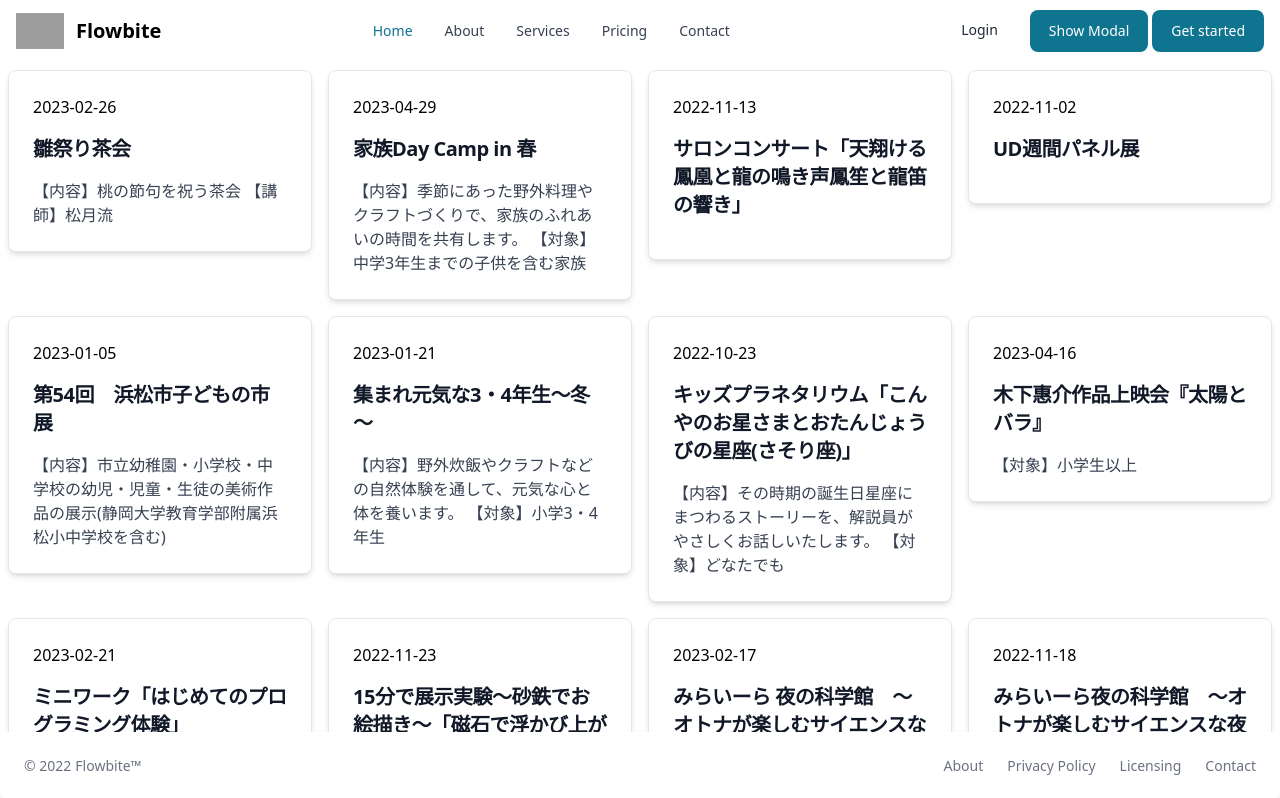
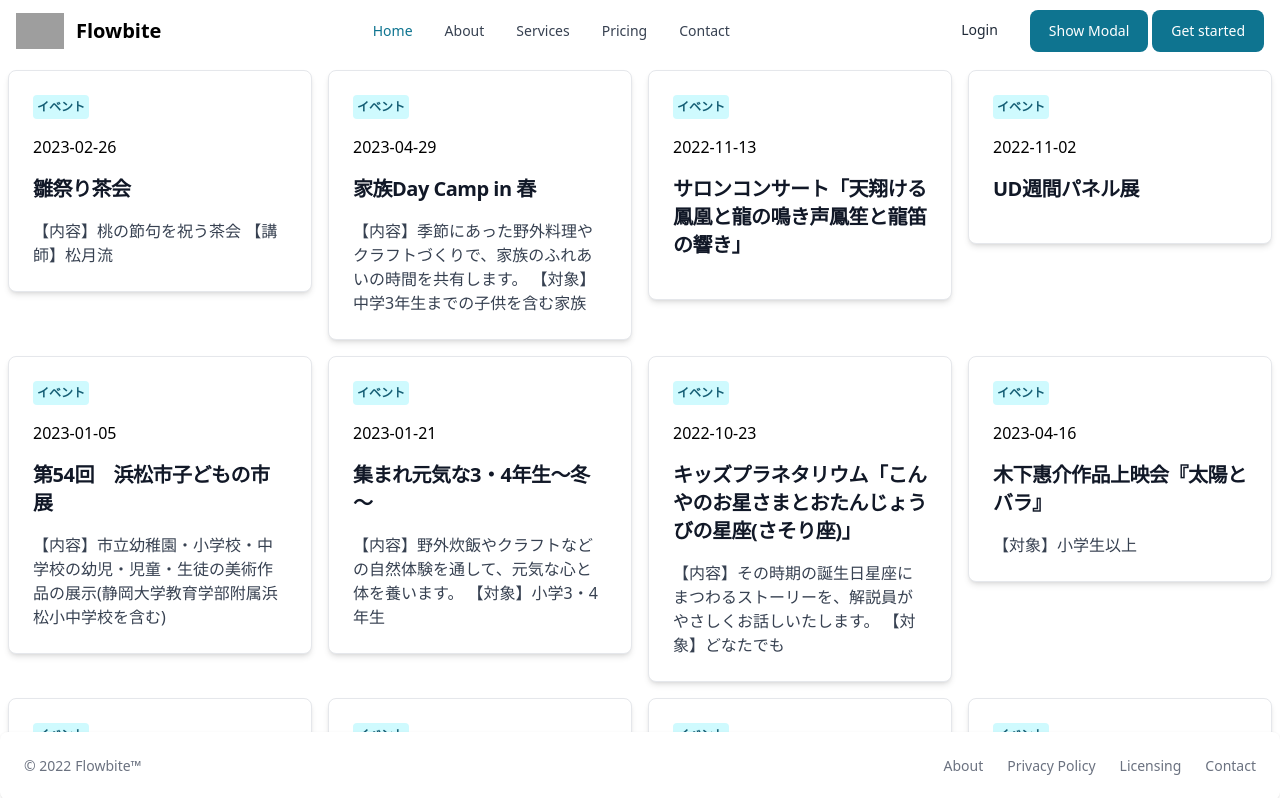
Before and after one commit to jacoyutorius/react-tailwind-flowbite, a React (Create React App) app: page / in a window 1280 px wide. Shown: the top 798 px of the page. Built offline with nearby package versions, Linux system fonts and the light colour scheme; grey boxes are pictures that could not be loaded.

Commit message:
Badgeを追加した

```diff
--- a/src/components/Card/CardComponent.tsx
+++ b/src/components/Card/CardComponent.tsx
@@ -1,16 +1,22 @@
-import { Card } from "flowbite-react"
+import { Card, Badge } from "flowbite-react"
 
 export type CardComponentProps = {
   eventName: string,
   description: string,
   startedOn: string,
-  url: string
+  url: string,
+  category: string
 }
 
 export const CardComponent = (props: CardComponentProps):JSX.Element => {
   return (
     <div className="max-w-none p-2">
       <Card href='' className="">
+        <div className="flex flex-wrap gap-2">
+          <Badge color="info">
+            { props.category }
+          </Badge>
+        </div>
         <p>{ props.startedOn }</p>
         <h5 className="text-xl font-bold tracking-tight text-gray-900 dark:text-white">
           { props.eventName }
--- a/src/components/CardList/CardListComponent.tsx
+++ b/src/components/CardList/CardListComponent.tsx
@@ -1182,6 +1182,7 @@ const data = [
 export const CardListComponent = (): JSX.Element => {
   const cards = data.map((v, i) => {
     return <CardComponent key={i}
+      category={v.Category}
       eventName={v.EventName || v.OpenedAt}
       description={v.Description}
       startedOn={v.StartedOn}
```
